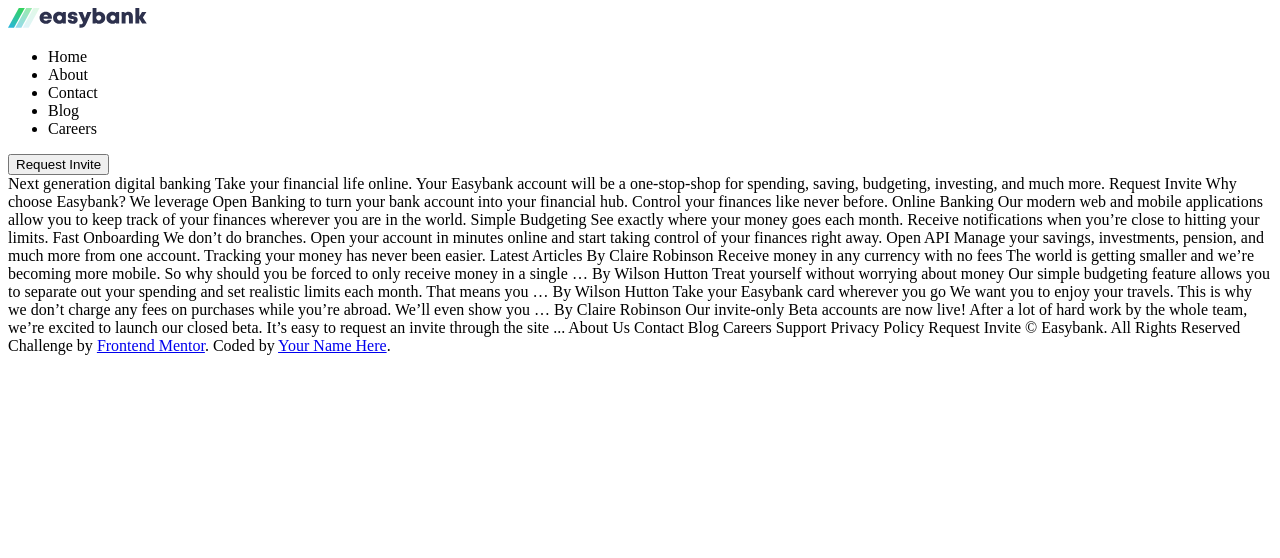
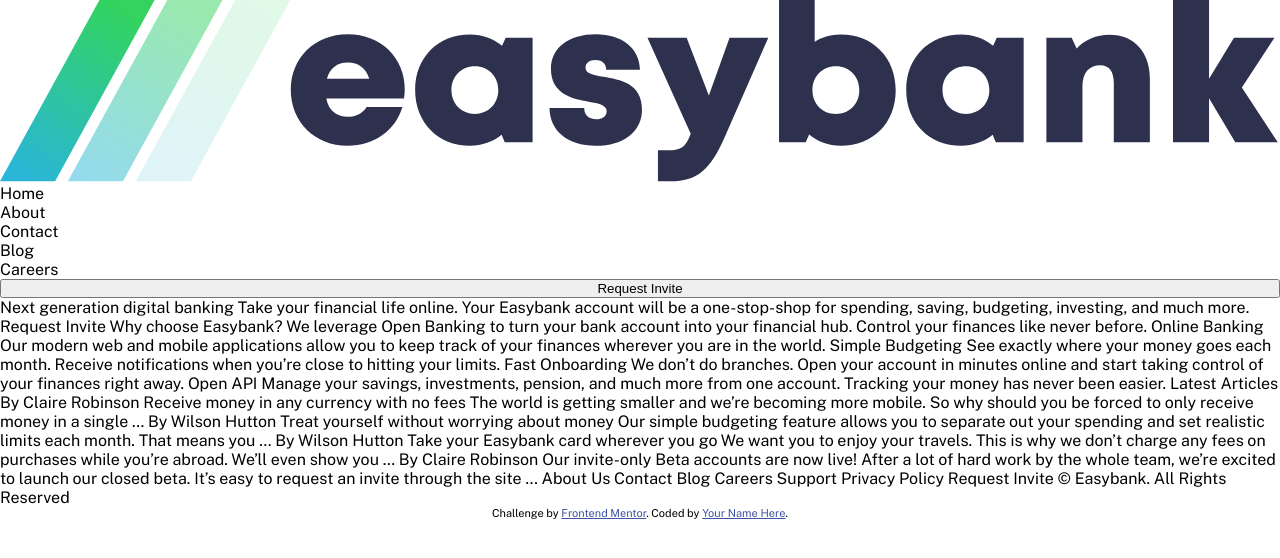
Before and after one commit to Taoheedoh/easybank_landing_page, a plain HTML site: page index.html in a window 1280 px wide. Drawn offline with nearby package versions, Linux system fonts and the light colour scheme.

Commit message:
Add: styling

```diff
--- a/index.html
+++ b/index.html
@@ -1,23 +1,27 @@
 <!DOCTYPE html>
 <html lang="en">
+
 <head>
   <meta charset="UTF-8">
-  <meta name="viewport" content="width=device-width, initial-scale=1.0"> <!-- displays site properly based on user's device -->
+  <meta name="viewport" content="width=device-width, initial-scale=1.0">
+  <!-- displays site properly based on user's device -->
 
   <link rel="icon" type="image/png" sizes="32x32" href="./images/favicon-32x32.png">
 
   <title>Frontend Mentor | Easybank landing page</title>
 
-  <!-- Feel free to remove these styles or customise in your own stylesheet 👍 -->
-  <style>
+  <link rel="preconnect" href="https://fonts.googleapis.com">
+  <link rel="preconnect"  href="https://fonts.gstatic.com" crossorigin>
+  <link href="https://fonts.googleapis.com/css2?family=Public+Sans:ital,wght@0,100..900;1,100..900&display=swap"
+    rel="stylesheet">
+  <link rel="stylesheet" href="./style.css">
+</head>
 
-  </style>
-</head>
 <body>
 
   <header>
     <nav>
-      <img src="./images/logo.svg" alt="">
+      <img id="logo" src="./images/logo.svg" alt="">
       <ul>
         <li>Home</li>
         <li>About</li>
@@ -107,4 +111,5 @@
     Coded by <a href="#">Your Name Here</a>.
   </div>
 </body>
+
 </html>
--- a/style.css
+++ b/style.css
@@ -6,7 +6,9 @@
 
 body {
     display: flex;
+    flex-direction: column;
     height: 100vh;
+    font-family: "Public Sans", sans-serif;
 }
 
 .attribution {
@@ -17,3 +19,11 @@
 .attribution a {
     color: hsl(228, 45%, 44%);
 }
+
+header{
+
+    nav{
+        display: flex;
+        flex-direction: column;
+    }
+}
```
